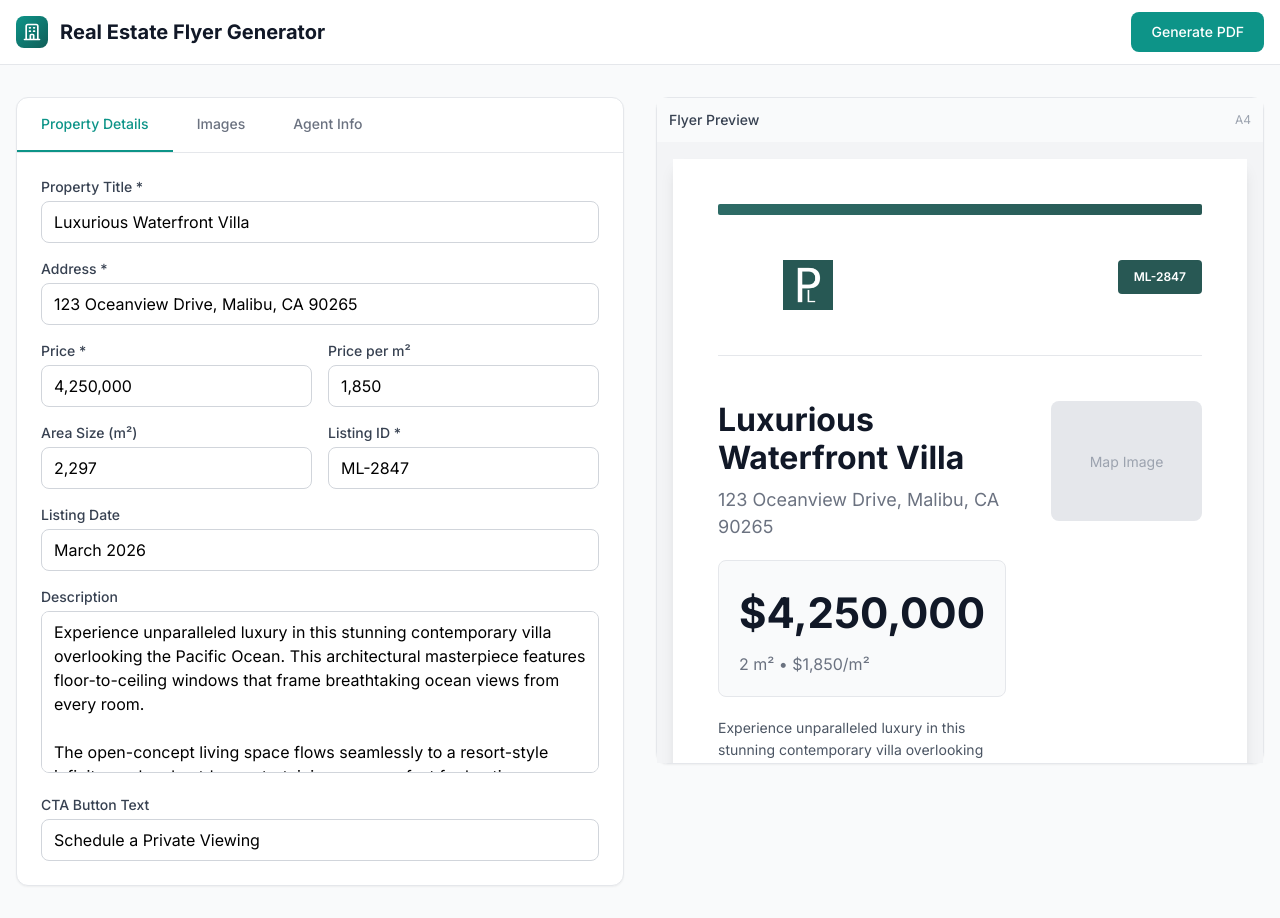
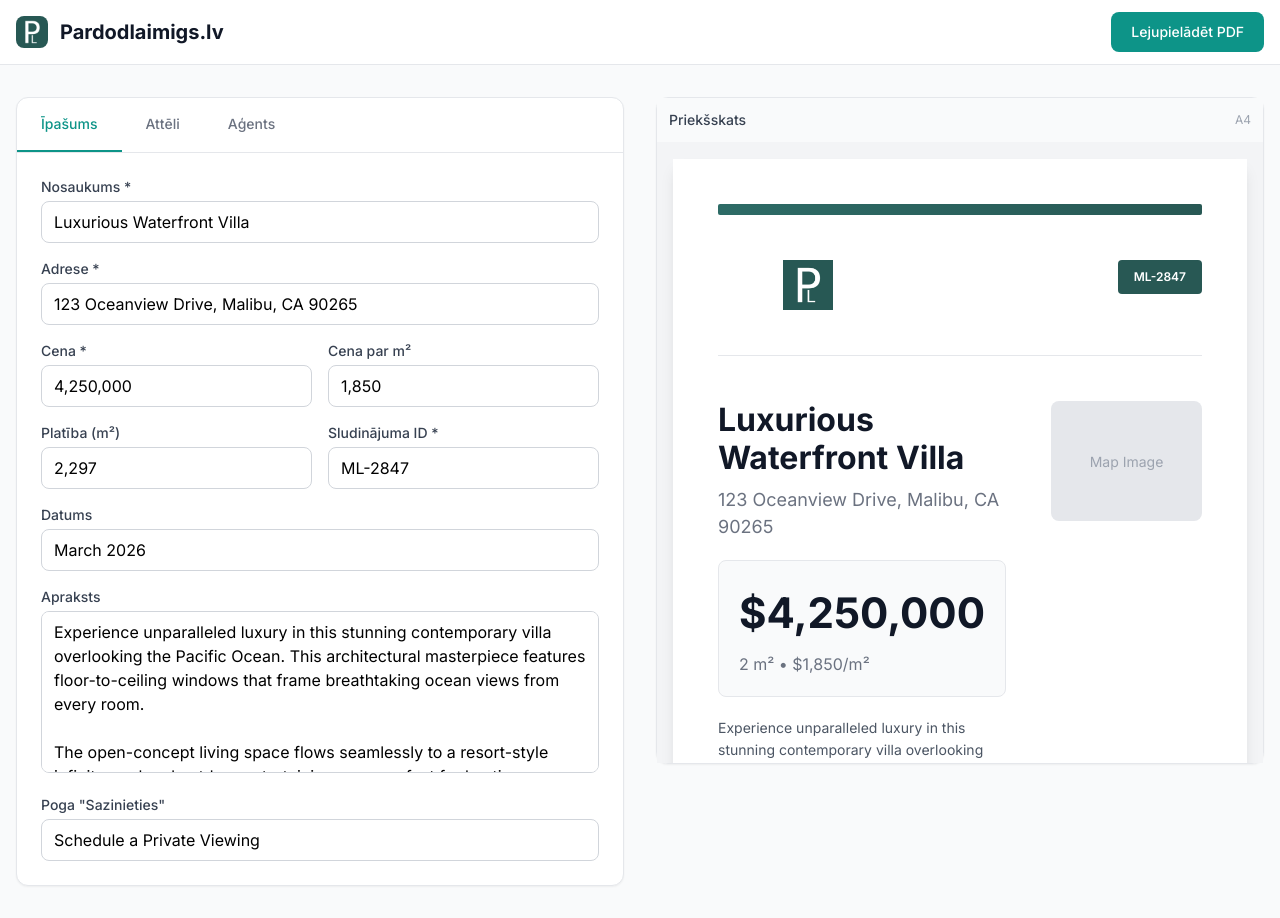
Before and after one commit to klavsveg99/real-estate-flyer-generator, a Next.js app: page / in a window 1280 px wide. Built offline with nearby package versions, Linux system fonts and the light colour scheme; what @react-pdf/renderer would draw is missing.

Commit message:
Update to Latvian, logo with text, favicon header, border radius fixes

```diff
--- a/app/components/FlyerPdf.tsx
+++ b/app/components/FlyerPdf.tsx
@@ -65,8 +65,9 @@ export function FlyerPdfDocument({ listing, mapImage, galleryImages }: FlyerPdfP
         <View style={styles.purpleBar} />
 
         <View style={styles.header}>
-          <View style={styles.logoWrapper}>
-            <Image src="/images/favicon.jpg" style={{ width: 160, height: 45 }} />
+          <View style={{ flexDirection: 'row', alignItems: 'center' }}>
+            <Image src="/images/favicon.jpg" style={{ width: 50, height: 50 }} />
+            <Text style={{ marginLeft: 10, fontSize: 16, fontWeight: 'bold', color: '#000000' }}>Pardodlaimigs.lv</Text>
           </View>
           <Text style={styles.listingId}>{listing.listingId}</Text>
         </View>
--- a/app/page.tsx
+++ b/app/page.tsx
@@ -120,19 +120,19 @@ function PropertyForm({ data, onChange }: { data: ListingData; onChange: (d: Lis
   };
   return (
     <div className="space-y-4">
-      <div><label className="block text-sm font-medium text-gray-700 mb-1">Property Title *</label><input type="text" name="title" value={data.title} onChange={handleChange} className="w-full px-3 py-2 border border-gray-300 rounded-lg" /></div>
-      <div><label className="block text-sm font-medium text-gray-700 mb-1">Address *</label><input type="text" name="address" value={data.address} onChange={handleChange} className="w-full px-3 py-2 border border-gray-300 rounded-lg" /></div>
+      <div><label className="block text-sm font-medium text-gray-700 mb-1">Nosaukums *</label><input type="text" name="title" value={data.title} onChange={handleChange} placeholder="Piemēram: Moderns dzīvoklis Centrā" className="w-full px-3 py-2 border border-gray-300 rounded-lg" /></div>
+      <div><label className="block text-sm font-medium text-gray-700 mb-1">Adrese *</label><input type="text" name="address" value={data.address} onChange={handleChange} placeholder="Piemēram: Brīvības iela 15, Rīga" className="w-full px-3 py-2 border border-gray-300 rounded-lg" /></div>
       <div className="grid grid-cols-2 gap-4">
-        <div><label className="block text-sm font-medium text-gray-700 mb-1">Price *</label><input type="text" name="price" value={data.price} onChange={handleChange} className="w-full px-3 py-2 border border-gray-300 rounded-lg" /></div>
-        <div><label className="block text-sm font-medium text-gray-700 mb-1">Price per m²</label><input type="text" name="pricePerSqm" value={data.pricePerSqm} onChange={handleChange} className="w-full px-3 py-2 border border-gray-300 rounded-lg" /></div>
+        <div><label className="block text-sm font-medium text-gray-700 mb-1">Cena *</label><input type="text" name="price" value={data.price} onChange={handleChange} placeholder="Piemēram: 150,000" className="w-full px-3 py-2 border border-gray-300 rounded-lg" /></div>
+        <div><label className="block text-sm font-medium text-gray-700 mb-1">Cena par m²</label><input type="text" name="pricePerSqm" value={data.pricePerSqm} onChange={handleChange} placeholder="Piemēram: 1,500" className="w-full px-3 py-2 border border-gray-300 rounded-lg" /></div>
       </div>
       <div className="grid grid-cols-2 gap-4">
-        <div><label className="block text-sm font-medium text-gray-700 mb-1">Area Size (m²)</label><input type="text" name="areaSize" value={data.areaSize} onChange={handleChange} className="w-full px-3 py-2 border border-gray-300 rounded-lg" /></div>
-        <div><label className="block text-sm font-medium text-gray-700 mb-1">Listing ID *</label><input type="text" name="listingId" value={data.listingId} onChange={handleChange} className="w-full px-3 py-2 border border-gray-300 rounded-lg" /></div>
+        <div><label className="block text-sm font-medium text-gray-700 mb-1">Platība (m²)</label><input type="text" name="areaSize" value={data.areaSize} onChange={handleChange} placeholder="Piemēram: 85" className="w-full px-3 py-2 border border-gray-300 rounded-lg" /></div>
+        <div><label className="block text-sm font-medium text-gray-700 mb-1">Sludinājuma ID *</label><input type="text" name="listingId" value={data.listingId} onChange={handleChange} placeholder="Piemēram: ML-2847" className="w-full px-3 py-2 border border-gray-300 rounded-lg" /></div>
       </div>
-      <div><label className="block text-sm font-medium text-gray-700 mb-1">Listing Date</label><input type="text" name="listingDate" value={data.listingDate} onChange={handleChange} className="w-full px-3 py-2 border border-gray-300 rounded-lg" /></div>
-      <div><label className="block text-sm font-medium text-gray-700 mb-1">Description</label><textarea name="description" value={data.description} onChange={handleChange} rows={6} className="w-full px-3 py-2 border border-gray-300 rounded-lg resize-none" /></div>
-      <div><label className="block text-sm font-medium text-gray-700 mb-1">CTA Button Text</label><input type="text" name="ctaText" value={data.ctaText} onChange={handleChange} className="w-full px-3 py-2 border border-gray-300 rounded-lg" /></div>
+      <div><label className="block text-sm font-medium text-gray-700 mb-1">Datums</label><input type="text" name="listingDate" value={data.listingDate} onChange={handleChange} placeholder="Piemēram: Marts 2026" className="w-full px-3 py-2 border border-gray-300 rounded-lg" /></div>
+      <div><label className="block text-sm font-medium text-gray-700 mb-1">Apraksts</label><textarea name="description" value={data.description} onChange={handleChange} rows={6} placeholder="Ievadiet īpašuma aprakstu..." className="w-full px-3 py-2 border border-gray-300 rounded-lg resize-none" /></div>
+      <div><label className="block text-sm font-medium text-gray-700 mb-1">Poga "Sazinieties"</label><input type="text" name="ctaText" value={data.ctaText} onChange={handleChange} placeholder="Piemēram: Sazināties ar aģentu" className="w-full px-3 py-2 border border-gray-300 rounded-lg" /></div>
     </div>
   );
 }
@@ -143,15 +143,15 @@ function AgentForm({ data, onChange }: { data: ListingData; onChange: (d: Listin
   };
   return (
     <div className="space-y-4">
-      <div><label className="block text-sm font-medium text-gray-700 mb-1">Agent Name *</label><input type="text" name="agentName" value={data.agentName} onChange={handleChange} className="w-full px-3 py-2 border border-gray-300 rounded-lg" /></div>
-      <div><label className="block text-sm font-medium text-gray-700 mb-1">Agent Title</label><input type="text" name="agentTitle" value={data.agentTitle} onChange={handleChange} className="w-full px-3 py-2 border border-gray-300 rounded-lg" /></div>
+      <div><label className="block text-sm font-medium text-gray-700 mb-1">Aģenta vārds *</label><input type="text" name="agentName" value={data.agentName} onChange={handleChange} placeholder="Piemēram: Jānis Bērziņš" className="w-full px-3 py-2 border border-gray-300 rounded-lg" /></div>
+      <div><label className="block text-sm font-medium text-gray-700 mb-1">Aģenta amats</label><input type="text" name="agentTitle" value={data.agentTitle} onChange={handleChange} placeholder="Piemēram: Nekustamo īpašumu konsultants" className="w-full px-3 py-2 border border-gray-300 rounded-lg" /></div>
       <div className="grid grid-cols-2 gap-4">
-        <div><label className="block text-sm font-medium text-gray-700 mb-1">Mobile</label><input type="text" name="mobile" value={data.mobile} onChange={handleChange} className="w-full px-3 py-2 border border-gray-300 rounded-lg" /></div>
-        <div><label className="block text-sm font-medium text-gray-700 mb-1">Phone</label><input type="text" name="phone" value={data.phone} onChange={handleChange} className="w-full px-3 py-2 border border-gray-300 rounded-lg" /></div>
+        <div><label className="block text-sm font-medium text-gray-700 mb-1">Mobilais tālrunis</label><input type="text" name="mobile" value={data.mobile} onChange={handleChange} placeholder="Piemēram: +371 20000000" className="w-full px-3 py-2 border border-gray-300 rounded-lg" /></div>
+        <div><label className="block text-sm font-medium text-gray-700 mb-1">Telefons</label><input type="text" name="phone" value={data.phone} onChange={handleChange} placeholder="Piemēram: +371 67890000" className="w-full px-3 py-2 border border-gray-300 rounded-lg" /></div>
       </div>
-      <div><label className="block text-sm font-medium text-gray-700 mb-1">Email</label><input type="email" name="email" value={data.email} onChange={handleChange} className="w-full px-3 py-2 border border-gray-300 rounded-lg" /></div>
-      <div><label className="block text-sm font-medium text-gray-700 mb-1">Office Address</label><input type="text" name="agentAddress" value={data.agentAddress} onChange={handleChange} className="w-full px-3 py-2 border border-gray-300 rounded-lg" /></div>
-      <div><label className="block text-sm font-medium text-gray-700 mb-1">Website</label><input type="text" name="websiteText" value={data.websiteText} onChange={handleChange} className="w-full px-3 py-2 border border-gray-300 rounded-lg" /></div>
+      <div><label className="block text-sm font-medium text-gray-700 mb-1">E-pasts</label><input type="email" name="email" value={data.email} onChange={handleChange} placeholder="Piemēram: janis@pardodlaimigs.lv" className="w-full px-3 py-2 border border-gray-300 rounded-lg" /></div>
+      <div><label className="block text-sm font-medium text-gray-700 mb-1">Biroja adrese</label><input type="text" name="agentAddress" value={data.agentAddress} onChange={handleChange} placeholder="Piemēram: Brīvības iela 100, Rīga" className="w-full px-3 py-2 border border-gray-300 rounded-lg" /></div>
+      <div><label className="block text-sm font-medium text-gray-700 mb-1">Mājaslapa</label><input type="text" name="websiteText" value={data.websiteText} onChange={handleChange} placeholder="Piemēram: www.pardodlaimigs.lv" className="w-full px-3 py-2 border border-gray-300 rounded-lg" /></div>
     </div>
   );
 }
@@ -194,7 +194,7 @@ function ImageSection({ formState, updateMapImage, updateGalleryImages }: { form
     try {
       const apiKey = process.env.NEXT_PUBLIC_GOOGLE_MAPS_API_KEY || '';
       if (!apiKey) {
-        alert('Please set NEXT_PUBLIC_GOOGLE_MAPS_API_KEY in your environment variables');
+        alert('Lūdzu, iestatiet NEXT_PUBLIC_GOOGLE_MAPS_API_KEY vides mainīgajos.');
         return;
       }
       const encodedAddress = encodeURIComponent(mapAddress);
@@ -215,11 +215,11 @@ function ImageSection({ formState, updateMapImage, updateGalleryImages }: { form
         };
         reader.readAsDataURL(blob);
       } else {
-        alert('Address not found. Please try a different address.');
+        alert('Adrese nav atrasta. Lūdzu, mēģiniet citu adresi.');
       }
     } catch (error) {
       console.error('Error fetching map:', error);
-      alert('Failed to fetch map image. Please check your API key and try again.');
+      alert('Neizdevās iegūt karti. Lūdzu, pārbaudiet API atslēgu un mēģiniet vēlreiz.');
     } finally {
       setIsLoadingMap(false);
     }
@@ -260,14 +260,14 @@ function ImageSection({ formState, updateMapImage, updateGalleryImages }: { form
   return (
     <div className="space-y-6">
       <div>
-        <label className="block text-sm font-medium text-gray-700 mb-2">Location Map (Google Maps)</label>
+        <label className="block text-sm font-medium text-gray-700 mb-2">Karte (Google Maps)</label>
         <div className="border border-gray-300 rounded-lg p-4">
           <div className="flex gap-2 mb-3">
             <input
               type="text"
               value={mapAddress}
               onChange={(e) => setMapAddress(e.target.value)}
-              placeholder="Enter property address"
+              placeholder="Ievadiet īpašuma adresi"
               className="flex-1 px-3 py-2 border border-gray-300 rounded-lg text-sm"
             />
             <button
@@ -275,7 +275,7 @@ function ImageSection({ formState, updateMapImage, updateGalleryImages }: { form
               disabled={isLoadingMap || !mapAddress.trim()}
               className="px-4 py-2 bg-teal-600 text-white rounded-lg text-sm font-medium hover:bg-teal-700 disabled:bg-gray-300 disabled:cursor-not-allowed"
             >
-              {isLoadingMap ? 'Loading...' : 'Get Map'}
+              {isLoadingMap ? 'Loading...' : 'Iegūt karti'}
             </button>
           </div>
           {formState.mapImage && (
@@ -291,13 +291,13 @@ function ImageSection({ formState, updateMapImage, updateGalleryImages }: { form
           )}
           {!formState.mapImage && (
             <div className="w-full h-40 bg-gray-100 rounded-lg flex items-center justify-center text-gray-400 text-sm">
-              Enter address and click "Get Map"
+              Ievadiet adresi un klikšķiniet "Iegūt karti"
             </div>
           )}
         </div>
       </div>
       <div>
-        <label className="block text-sm font-medium text-gray-700 mb-2">Gallery Images (up to 6) - Drag to reorder</label>
+        <label className="block text-sm font-medium text-gray-700 mb-2">Attēli (līdz 6) - Velciet, lai mainītu kārtību</label>
         <div className="grid grid-cols-3 gap-3">
           {formState.galleryImages.map((img, i) => (
             <div
@@ -324,7 +324,7 @@ function ImageSection({ formState, updateMapImage, updateGalleryImages }: { form
             </label>
           )}
         </div>
-        <div className="mt-2 text-xs text-gray-400">{formState.galleryImages.length}/6 images uploaded</div>
+        <div className="mt-2 text-xs text-gray-400">{formState.galleryImages.length}/6 attēlu augšupielādēts</div>
       </div>
     </div>
   );
@@ -340,7 +340,7 @@ export default function Home() {
   const updateGalleryImages = useCallback((galleryImages: ImageFile[]) => setFormState(prev => ({ ...prev, galleryImages })), []);
 
   const handleGeneratePdf = async () => {
-    if (!isFormValid(formState.listing)) { alert('Please fill in all required fields.'); return; }
+    if (!isFormValid(formState.listing)) { alert('Lūdzu, aizpildiet visus obligātos laukus.'); return; }
     setIsGenerating(true);
     try {
       const doc = <FlyerPdfDocument listing={formState.listing} mapImage={formState.mapImage} galleryImages={formState.galleryImages} />;
@@ -353,7 +353,7 @@ export default function Home() {
       URL.revokeObjectURL(url);
     } catch (error) {
       console.error('Error:', error);
-      alert('Failed to generate PDF: ' + (error as Error).message);
+      alert('Neizdevās izveidot PDF: ' + (error as Error).message);
     } finally {
       setIsGenerating(false);
     }
@@ -364,13 +364,11 @@ export default function Home() {
       <header className="bg-white border-b border-gray-200 sticky top-0 z-10">
         <div className="max-w-7xl mx-auto px-4 h-16 flex items-center justify-between">
           <div className="flex items-center gap-3">
-            <div className="w-8 h-8 bg-gradient-to-br from-teal-600 to-teal-800 rounded-lg flex items-center justify-center">
-              <svg className="w-5 h-5 text-white" fill="none" stroke="currentColor" viewBox="0 0 24 24"><path strokeLinecap="round" strokeLinejoin="round" strokeWidth={2} d="M19 21V5a2 2 0 00-2-2H7a2 2 0 00-2 2v16m14 0h2m-2 0h-5m-9 0H3m2 0h5M9 7h1m-1 4h1m4-4h1m-1 4h1m-5 10v-5a1 1 0 011-1h2a1 1 0 011 1v5m-4 0h4" /></svg>
-            </div>
-            <h1 className="text-xl font-bold text-gray-900">Real Estate Flyer Generator</h1>
+            <img src="/images/favicon.jpg" alt="Logo" className="w-8 h-8 rounded-lg" />
+            <h1 className="text-xl font-bold text-gray-900">Pardodlaimigs.lv</h1>
           </div>
           <button onClick={handleGeneratePdf} disabled={!isFormValid(formState.listing) || isGenerating} className={`px-5 py-2.5 rounded-lg font-medium text-sm flex items-center gap-2 ${isFormValid(formState.listing) && !isGenerating ? 'bg-teal-600 text-white' : 'bg-gray-200 text-gray-500 cursor-not-allowed'}`}>
-            {isGenerating ? 'Generating...' : 'Generate PDF'}
+            {isGenerating ? 'Veidojas...' : 'Lejupielādēt PDF'}
           </button>
         </div>
       </header>
@@ -382,9 +380,9 @@ export default function Home() {
                 <nav className="flex">
                   {(['property', 'images', 'agent'] as const).map(tab => (
                     <button key={tab} onClick={() => setActiveTab(tab)} className={`px-6 py-4 text-sm font-medium border-b-2 ${activeTab === tab ? 'border-teal-600 text-teal-600' : 'border-transparent text-gray-500'}`}>
-                      {tab === 'property' && 'Property Details'}
-                      {tab === 'images' && 'Images'}
-                      {tab === 'agent' && 'Agent Info'}
+                      {tab === 'property' && 'Īpašums'}
+                      {tab === 'images' && 'Attēli'}
+                      {tab === 'agent' && 'Aģents'}
                     </button>
                   ))}
                 </nav>
@@ -399,7 +397,7 @@ export default function Home() {
           <div className="lg:sticky lg:top-24">
             <div className="bg-white rounded-xl shadow-sm border border-gray-200">
               <div className="p-3 border-b border-gray-100 bg-gray-50 flex justify-between items-center">
-                <span className="text-sm font-medium text-gray-700">Flyer Preview</span>
+                <span className="text-sm font-medium text-gray-700">Priekšskats</span>
                 <span className="text-xs text-gray-400">A4</span>
               </div>
               <div className="p-4 bg-gray-100 overflow-auto" style={{ maxHeight: 'calc(100vh - 180px)' }}>
```
